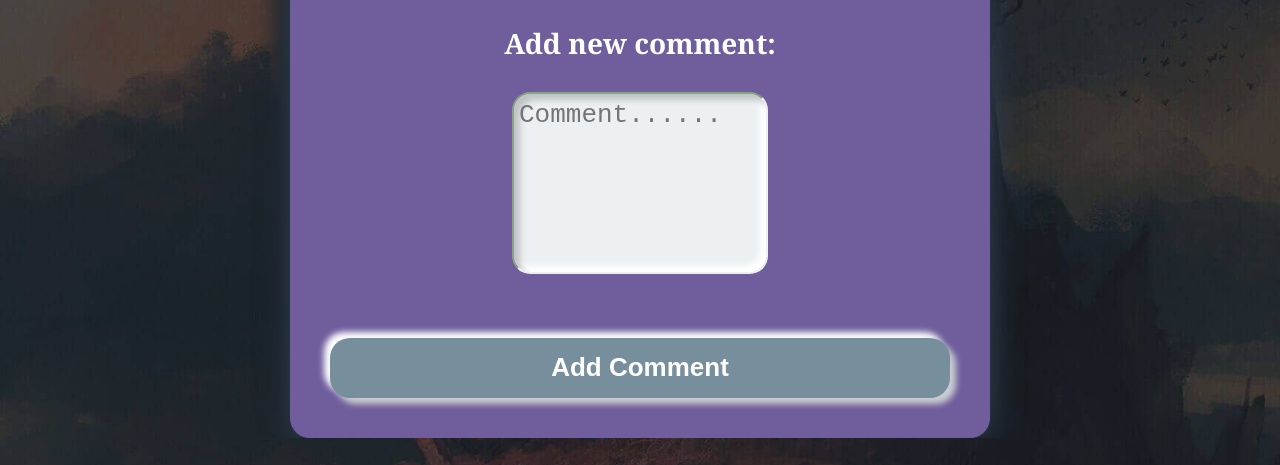
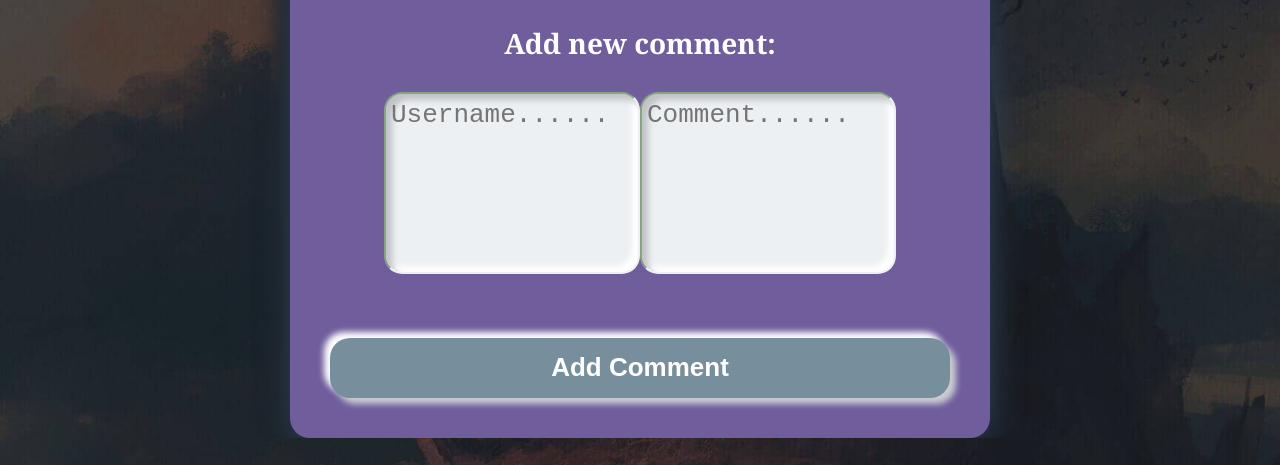
Before and after one commit to GrigorM-debug/GamesPlay-ReactJS, a React (Vite) app in the folder client/: page /games/1/details in a window 1280 px wide. Shown: the part 816-1281 px from the top of the page. Built offline with nearby package versions, Linux system fonts and the light colour scheme; no server answers.

Commit message:
Adding comments is working now

```diff
--- a/client/api/games_API.js
+++ b/client/api/games_API.js
@@ -18,11 +18,18 @@ async function getOne(gameId) {
     return game;
 }
 
+async function createGameComment(gameId, newComment) {
+    console.log(newComment);
+    const result = await requester.post(`${baseURL}/${gameId}/comments`, newComment)
+
+    return result;
+}
 
 
 const gamesApi = {
     getAll,
-    getOne
+    getOne,
+    createGameComment
 }
 
 export default gamesApi;
--- a/client/src/components/gameDetails/GameDetails.jsx
+++ b/client/src/components/gameDetails/GameDetails.jsx
@@ -6,6 +6,10 @@ import CommentItem from "./comment-Item/CommentItem";
 export default function GameDetails() {
     const [game, setGame] = useState({});
     const {gameId} = useParams();
+
+    const [username, setUsername] = useState('');
+    const [content, setContent] = useState('');
+    const [newComment, setNewComment] = useState(null)
     // console.log(gameId)
 
     useEffect(() => {
@@ -16,6 +20,29 @@ export default function GameDetails() {
             // console.log(result)
         })()
     }, []);
+
+
+    const handleFormSubmit = async (e) => {
+        e.preventDefault();
+
+        const newComment = {
+            username,
+            content
+        }
+        setNewComment(newComment)
+        // console.log(newComment)
+
+        await gamesApi.createGameComment(gameId, newComment);
+
+        setGame(oldState => {
+            [...oldState,
+            comments => {
+                [...comments],
+                [newComment._id], [newComment]
+            }]
+        })
+    }
+
 
     return (
         <section id="game-details">
@@ -54,8 +81,9 @@ export default function GameDetails() {
             {/* <!-- Add Comment ( Only for logged-in users, which is not creators of the current game ) --> */}
             <article className="create-comment">
                 <label>Add new comment:</label>
-                <form className="form">
-                    <textarea name="comment" placeholder="Comment......"></textarea>
+                <form className="form" onSubmit={handleFormSubmit}>
+                    <textarea name="username" placeholder="Username......" onChange={(e) => setUsername(e.target.value)}/>
+                    <textarea name="comment" placeholder="Comment......" onChange={(e) => setContent(e.target.value)}></textarea>
                     <input className="btn submit" type="submit" value="Add Comment" />
                 </form>
             </article>
```
